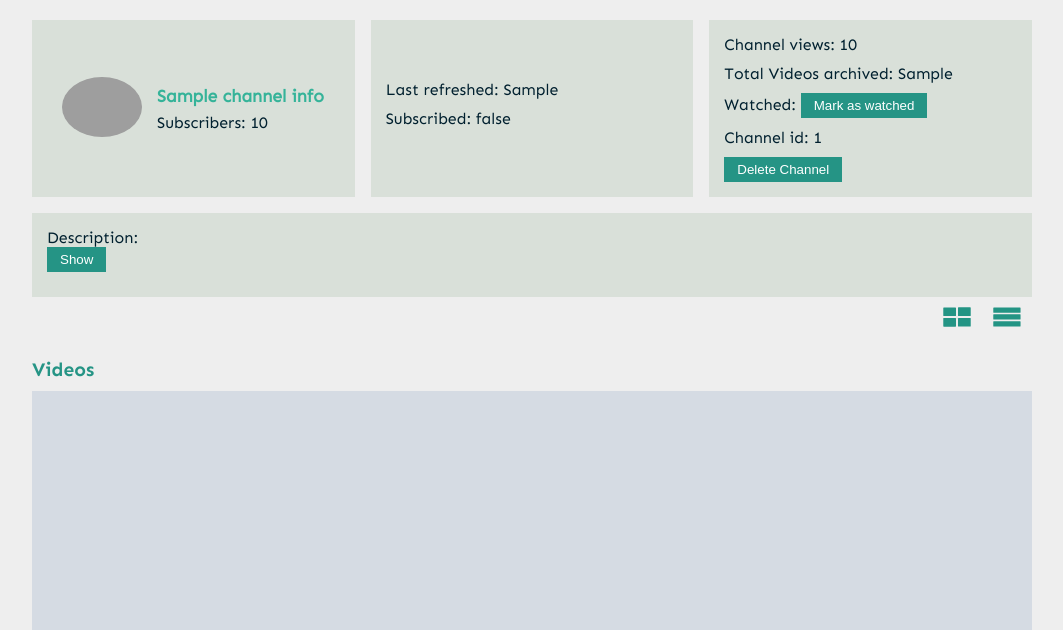
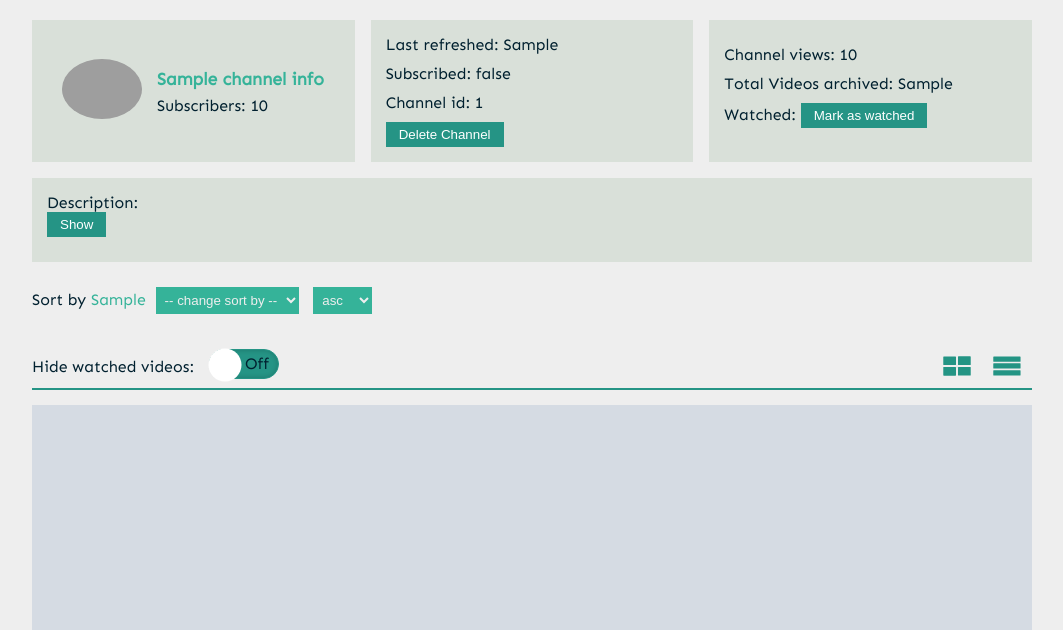
Before and after one commit to tubearchivist/tubearchivist, a Django app: template tubearchivist/home/templates/home/channel_id.html in a window 1280 px wide. Shown: the part 922-1552 px from the top of the page, without its empty margins (108-1171 px from the left). Run offline with Django 3.2, Linux system fonts and the light colour scheme; the template is opened without the code that fills it: most values are stand-ins (such as "Sample title", 1, 10 or a date in 2020); grey boxes marked "Sample" are stand-in pictures; grey boxes are pictures that could not be loaded.

Commit message:
extend sort and filter to channel_id view

```diff
--- a/tubearchivist/home/templates/home/channel_id.html
+++ b/tubearchivist/home/templates/home/channel_id.html
@@ -34,6 +34,11 @@
                 false
             {% endif %}
             </p>
+            <p>Channel id: {{ channel_info.channel_id }}</p>
+            <button onclick="deleteConfirm()" id="delete-item">Delete Channel</button>
+            <div class="delete-confirm" id="delete-button">
+                <span>Delete {{ channel_info.channel_name }} including all videos? </span><button class="danger-button" onclick="deleteChannel(this)" data-id="{{ channel_info.channel_id }}">Delete</button> <button onclick="cancelDelete()">Cancel</button>
+            </div>
         </div>
     </div>
     <div class="info-box-item">
@@ -47,11 +52,6 @@
                 <p>Total Videos archived: {{ max_hits }}</p>
                 <p>Watched: <button title="Mark all videos from {{ channel_info.channel_name }} as watched" type="button" id="{{ channel_info.channel_id }}" onclick="isWatched(this.id)">Mark as watched</button></p>
             {% endif %}
-            <p>Channel id: {{ channel_info.channel_id }}</p>
-            <button onclick="deleteConfirm()" id="delete-item">Delete Channel</button>
-            <div class="delete-confirm" id="delete-button">
-                <span>Delete {{ channel_info.channel_name }} including all videos? </span><button class="danger-button" onclick="deleteChannel(this)" data-id="{{ channel_info.channel_id }}">Delete</button> <button onclick="cancelDelete()">Cancel</button>
-            </div>
         </div>
     </div>
 </div>
@@ -63,12 +63,49 @@
         </div>
     </div>
 {% endif %}
-<div class="view-icons">
-    <img src="{% static 'img/icon-gridview.svg' %}" onclick="changeView(this)" data-origin="home" data-value="grid" alt="grid view">
-    <img src="{% static 'img/icon-listview.svg' %}" onclick="changeView(this)" data-origin="home" data-value="list" alt="list view">
+<div id="player" class="video-player"></div>
+<div class="sort">
+    <p>Sort by <span class="settings-current">{{ sort_by }}</span>
+        <select name="sort" id="sort" onchange="sortChange(this.value)">
+            <option value="" disabled selected> -- change sort by -- </option>
+            <option value="published">date published</option>
+            <option value="downloaded">date downloaded</option>
+            <option value="views">views</option>
+            <option value="likes">likes</option>
+        </select>
+        <select name="sord-order" id="sort-order" onchange="sortChange(this.value)">
+            {% if sort_order == "asc" %}
+                <option value="asc" selected>asc</option>
+            {% else %}
+                <option value="asc">asc</option>
+            {% endif %}
+            {% if sort_order == "desc" %}
+                <option value="desc" selected>desc</option>
+            {% else %}
+                <option value="desc">desc</option>
+            {% endif %}
+        </select>
+    </p>
 </div>
-<div id="player" class="video-player"></div>
-<h2>Videos</h2>
+<div class="view-controls">
+    <div class="toggle">
+        <span>Hide watched videos:</span>
+        <div class="toggleBox">
+            <input
+                id="hide_watched" onclick="toggleCheckbox(this)" type="checkbox"
+                {% if hide_watched %}
+                    checked
+                {% endif %}
+                >
+            <label for="" class="onbtn">On</label>
+            <label for="" class="ofbtn">Off</label>
+        </div>
+    </div>
+    <div class="view-icons">
+        <img src="{% static 'img/icon-gridview.svg' %}" onclick="changeView(this)" data-origin="home" data-value="grid" alt="grid view">
+        <img src="{% static 'img/icon-listview.svg' %}" onclick="changeView(this)" data-origin="home" data-value="list" alt="list view">
+    </div>
+</div>
 <div class="video-list {{ view_style }}">
     {% if videos %}
         {% for video in videos %}
```
Also changed, not shown: tubearchivist/home/views.py (+63 -21 lines).
